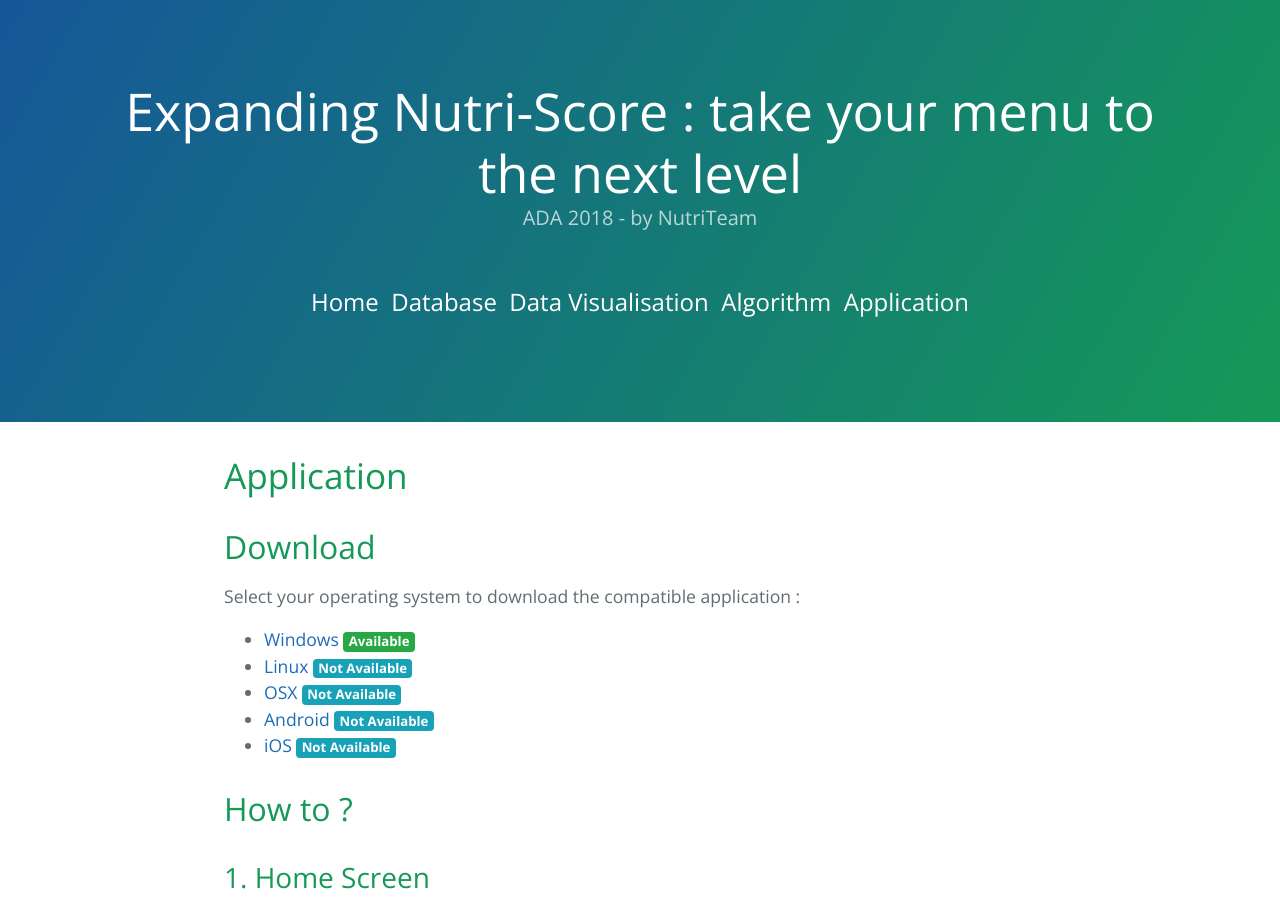
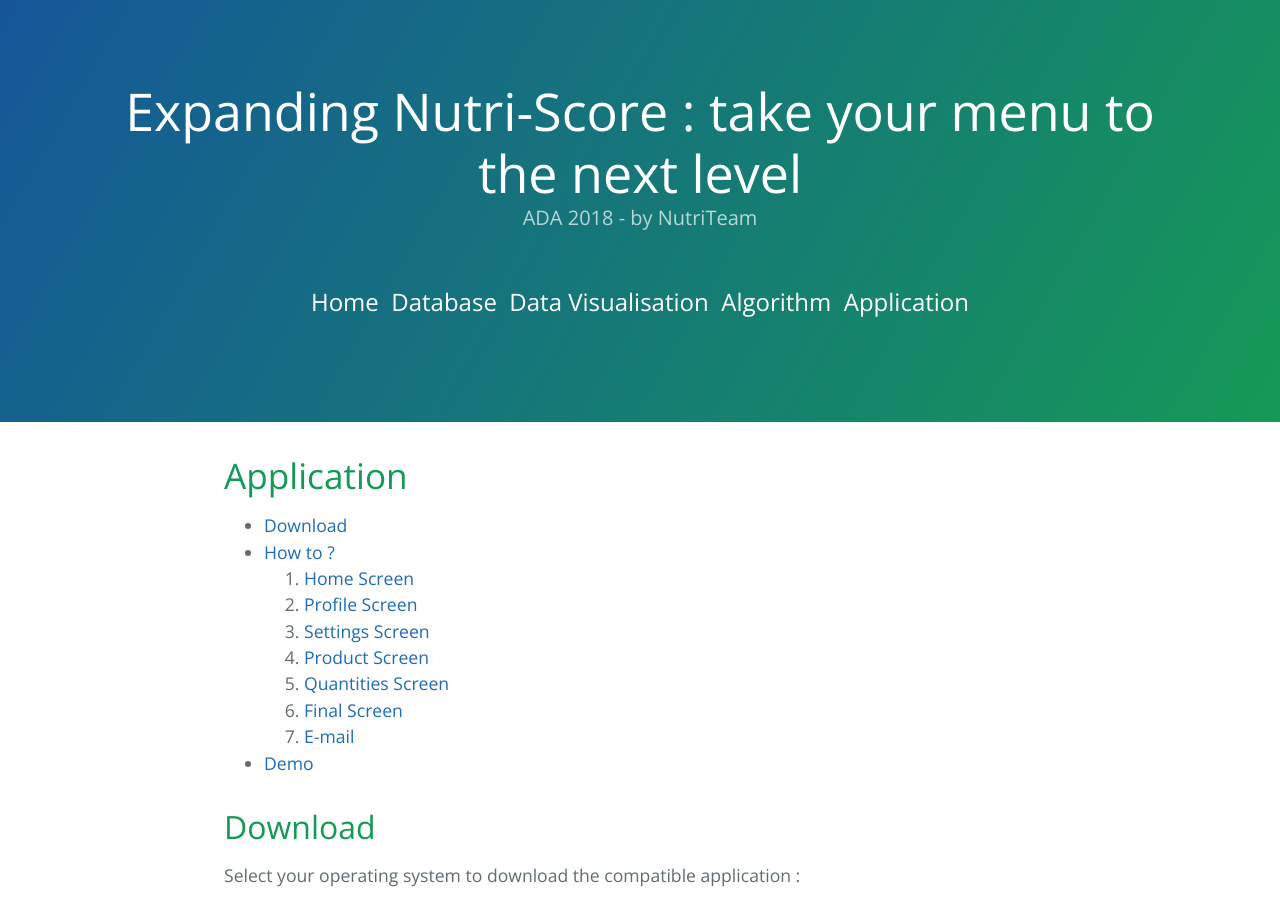
Before and after one commit to NutriTeam/Nutri_Score, a Jekyll site: the page built from app.md, in a window 1280 px wide and 900 px high. Built offline with Jekyll 4.4.1, drawn with Linux system fonts in a browser that asks for light colours.

Commit message:
Update app.md

```diff
--- a/app.md
+++ b/app.md
@@ -4,6 +4,18 @@ title: App
 ---
 
 # Application
+
+* [Download](#download)
+* [How to ?](#how_to_)
+  1. [Home Screen](#1-home-screen)
+  2. [Profile Screen](#2-profile-screen)
+  3. [Settings Screen](#3-settings-screen)
+  4. [Product Screen](#4-product-screen)
+  5. [Quantities Screen](#5-quantities-screen)
+  6. [Final Screen](#6-final-screen)
+  7. [E-mail](#7-e-mail)
+* [Demo](#demo)
+
 
 ## Download
 
```
